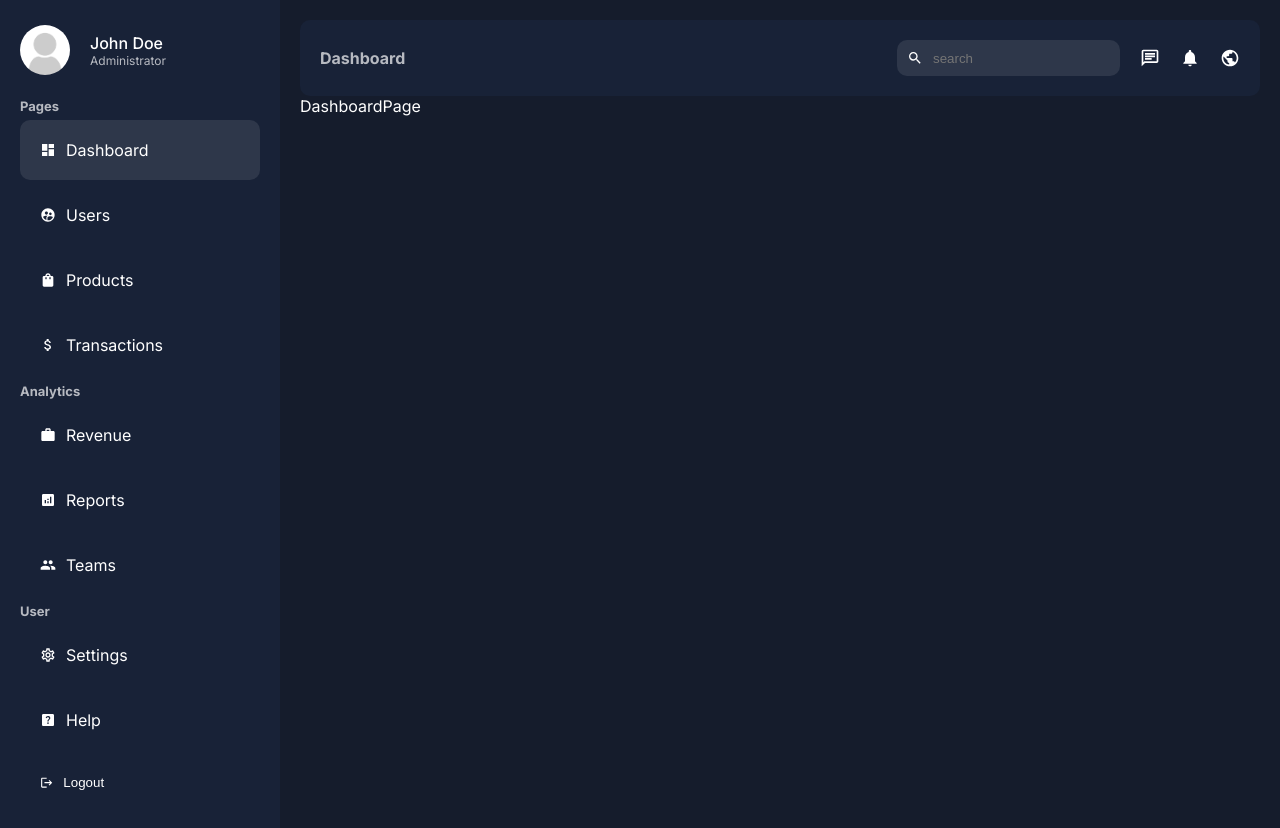
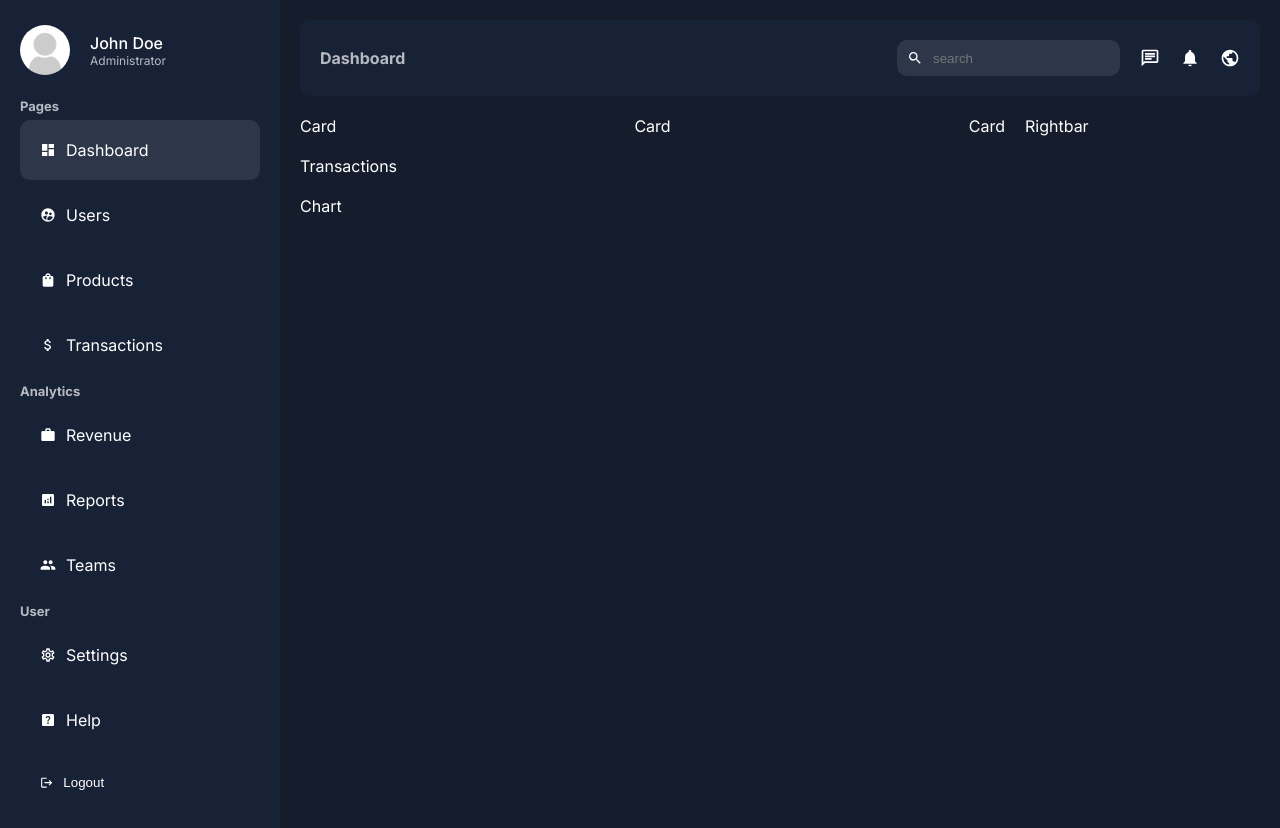
Before and after one commit to hellofromiqbal/nextadmin, a Next.js app: page /dashboard in a window 1280 px wide. Built offline with nearby package versions, Linux system fonts and the light colour scheme.

Commit message:
adjust card, chart & transactions components

```diff
--- a/app/dashboard/page.jsx
+++ b/app/dashboard/page.jsx
@@ -1,8 +1,26 @@
 import React from 'react';
+import styles from '../ui/dashboard/dashboard.module.css';
+import Card from '../ui/dashboard/card/Card';
+import Rightbar from '../ui/dashboard/rightbar/Rightbar';
+import Transactions from '../ui/dashboard/transactions/Transactions';
+import Chart from '../ui/dashboard/chart/Chart';
 
 const DashboardPage = () => {
   return (
-    <div>DashboardPage</div>
+    <div className={styles.wrapper}>
+      <div className={styles.main}>
+        <div className={styles.cards}>
+          <Card />
+          <Card />
+          <Card />
+        </div>
+        <Transactions />
+        <Chart />
+      </div>
+      <div className={styles.side}>
+        <Rightbar />
+      </div>
+    </div>
   )
 };
 
--- a/app/ui/dashboard/card/Card.jsx
+++ b/app/ui/dashboard/card/Card.jsx
@@ -3,7 +3,7 @@
 
 const Card = () => {
   return (
-    <div>Card</div>
+    <div className={styles.container}>Card</div>
   )
 };
 
--- a/app/ui/dashboard/chart/Chart.jsx
+++ b/app/ui/dashboard/chart/Chart.jsx
@@ -3,7 +3,7 @@
 
 const Chart = () => {
   return (
-    <div>Chart</div>
+    <div className={styles.container}>Chart</div>
   )
 };
 
--- a/app/ui/dashboard/dashboard.module.css
+++ b/app/ui/dashboard/dashboard.module.css
@@ -12,3 +12,26 @@
   flex: 4;
   padding: 20px;
 }
+
+.wrapper {
+  display: flex;
+  gap: 20px;
+  margin-top: 20px;
+}
+
+.main {
+  flex: 3;
+  display: flex;
+  flex-direction: column;
+  gap: 20px;
+}
+
+.cards {
+  display: flex;
+  justify-content: space-between;
+  gap: 20px;
+}
+
+.side {
+  flex: 1;
+}
--- a/app/ui/dashboard/rightbar/Rightbar.jsx
+++ b/app/ui/dashboard/rightbar/Rightbar.jsx
@@ -3,7 +3,7 @@
 
 const Rightbar = () => {
   return (
-    <div>Rightbar</div>
+    <div className={styles.container}>Rightbar</div>
   )
 };
 
--- a/app/ui/dashboard/transactions/Transactions.jsx
+++ b/app/ui/dashboard/transactions/Transactions.jsx
@@ -1,5 +1,5 @@
 import React from 'react';
-import styles from './transacions.module.css';
+import styles from './transactions.module.css';
 
 const Transactions = () => {
   return (
```
